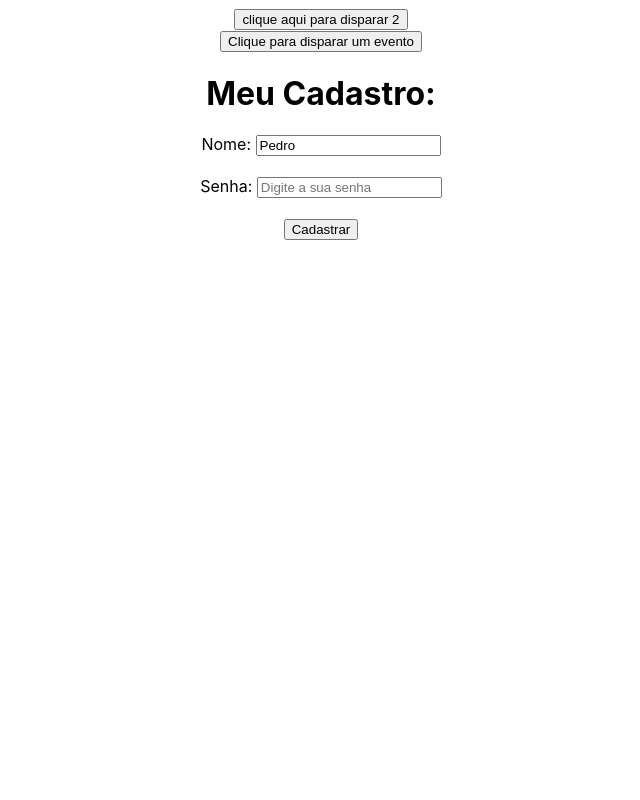
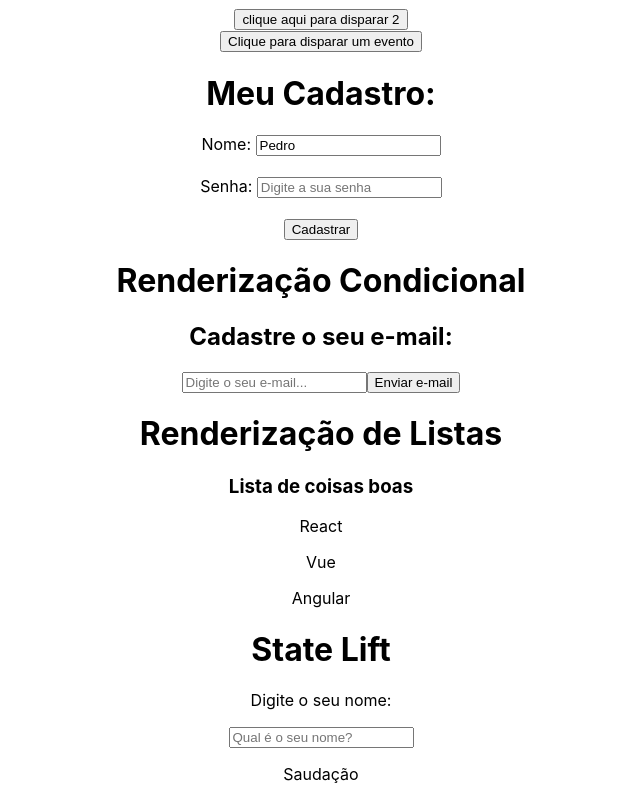
Before and after one commit to Pelu-Develop/Curso_HoradeCodar_React, a React (Create React App) app: page / in a window 1280 px wide. Shown: the part 1694-2494 px from the top of the page, without its empty margins (319-959 px from the left). Before the commit the page ends 1934 px from the top, so only its background shows below. Built offline with nearby package versions, Linux system fonts and the light colour scheme.

Commit message:
rendeCondicional+rendeListas+stateLift

```diff
--- a/src/App.js
+++ b/src/App.js
@@ -9,6 +9,10 @@
 import List from "./components/List";
 import Evento from "./components/Evento";
 import Form from "./components/Form";
+import Condicional from "./components/Condicional";
+import OutraLista from "./components/OutraLista";
+import { useState } from "react";
+import SeuNome from "./components/SeuNome";
 
 function App() {
   /* Loca na nossa JSX que podemos colocar variáveis para utilizar no HTML */
@@ -25,6 +29,10 @@
 
   /* Maneira de colocar uma imagem dinâmica */
   const url = "https://via.placeholder.com/150";
+
+  const meusItens = ["React", "Vue", "Angular"];
+
+  const [nome2, setNome2] = useState();
 
   return (
     /* Temos que tudo que vamos mandar para o React colocar numa div */
@@ -57,6 +65,12 @@
       <Evento numero="1" />
       <Evento numero="2" />
       <Form />
+      <h1>Renderização Condicional</h1>
+      <Condicional />
+      <h1>Renderização de Listas</h1>
+      <OutraLista itens={meusItens} />
+      <h1>State Lift</h1>
+      <SeuNome setNome={setNome2} name={nome2} />
     </div>
   );
 }
--- /dev/null
+++ b/src/components/Condicional.js
@@ -0,0 +1,42 @@
+import { useState } from "react";
+
+function Condicional() {
+  const [email, setEmail] = useState();
+  /* Aqui estamos colocando um useState dentro de outro userState para que no caminho ele faça uma validação */
+  const [userEmail, setUserEmail] = useState();
+
+  function enviarEmail(e) {
+    e.preventDefault();
+    setUserEmail(email);
+  }
+
+  function limparEmail() {
+    setUserEmail("");
+    const zerar = document.getElementById("email");
+    zerar.value = "";
+  }
+
+  return (
+    <div>
+      <h2>Cadastre o seu e-mail:</h2>
+      <form>
+        <input
+          type="email"
+          placeholder="Digite o seu e-mail..."
+          onChange={(e) => setEmail(e.target.value)}
+          id="email"
+        ></input>
+        <button onClick={enviarEmail}>Enviar e-mail </button>
+        {/* Criando a condicional para que a operação seja executada */}
+        {userEmail && (
+          <div>
+            <p>O e-mail do usuário é: {userEmail}</p>
+            <button onClick={limparEmail}>limpar o e-mail</button>
+          </div>
+        )}
+      </form>
+    </div>
+  );
+}
+
+export default Condicional;
--- /dev/null
+++ b/src/components/OutraLista.js
@@ -0,0 +1,13 @@
+function OutraLista({ itens }) {
+  return (
+    <>
+      <h3>Lista de coisas boas</h3>
+      {/* Utilizamos o map para percorrer no nosso array */}
+      {itens.map((item) => (
+        <p>{item}</p>
+      ))}
+    </>
+  );
+}
+
+export default OutraLista;
--- /dev/null
+++ b/src/components/Saudação.js
@@ -0,0 +1,9 @@
+function Saudação({ nome }) {
+  return (
+    <>
+      <p>Saudação {nome}</p>
+    </>
+  );
+}
+
+export default Saudação;
--- /dev/null
+++ b/src/components/SeuNome.js
@@ -0,0 +1,17 @@
+import Saudação from "./Saudação";
+
+function SeuNome({ setNome, name }) {
+  return (
+    <div>
+      <p>Digite o seu nome:</p>
+      <input
+        type="text"
+        placeholder="Qual é o seu nome?"
+        onChange={(e) => setNome(e.target.value)}
+      />
+      <Saudação nome={name} />
+    </div>
+  );
+}
+
+export default SeuNome;
```
Also changed, not shown: Aula 12 - Renderização por condição.txt (added), Aula 13 - Renderização de listas.txt (added), Aula 14 - State Lift.txt (added).
